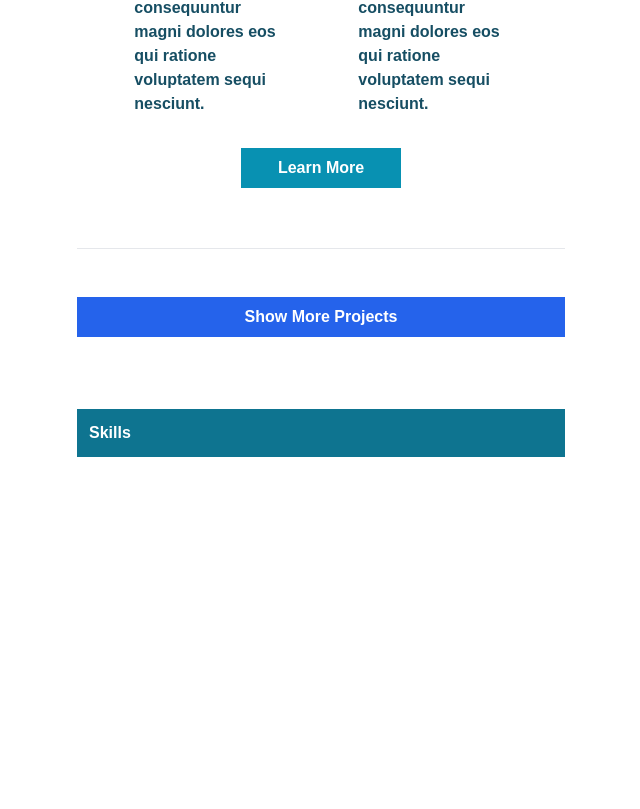
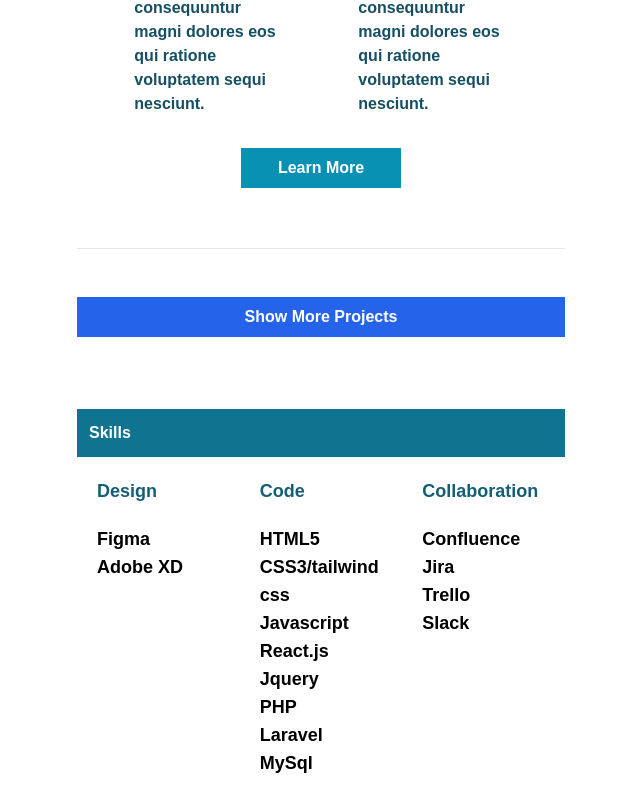
Before and after one commit to parischaralampidis3/portfolio_test, a React (Create React App) app: page / in a window 1280 px wide. Shown: the part 1523-2332 px from the top of the page, without its empty margins (319-959 px from the left). Before the commit the page ends 2064 px from the top, so only its background shows below. Built offline with nearby package versions, Linux system fonts and the light colour scheme.

Commit message:
finish skills sections

```diff
--- a/src/Components/Partials/Skills.js
+++ b/src/Components/Partials/Skills.js
@@ -4,22 +4,57 @@ import "../../Profile.css";
 function Skills() {
   return (
     <div className=" mt-12 p-3 mx-auto  w-2/5">
-    <div className="container h-3/4 bg-cyan-700 ">
-      <h1 className="font-semibold text-white p-3">Skills</h1>
-    </div>
+      <div className="container h-3/4 bg-cyan-700 ">
+        <h1 className="font-semibold text-white p-3">Skills</h1>
+      </div>
 
-    {/** --------- first portfolio project ---------- */}
-    <div className="p-5">
+      <div class="grid grid-cols-3 font-semibold text-lg ">
+
+                <div className="p-5">
+                        <div className="text-cyan-800 mb-5">
+                        <h1>Design</h1>
+                        </div>
+                        <div>
+                        <h3>Figma</h3>
+                        <h3>Adobe XD</h3>
+                        </div>
+                    </div>
+
+                    <div className="p-5">
+                        <div className="text-cyan-800 mb-5">
+                        <h1>Code</h1>
+                        </div>
+                        <div>
+                        <h3>HTML5</h3>
+                        <h3>CSS3/tailwind css</h3>
+                        <h3>Javascript</h3>
+                        <h3>React.js</h3>
+                        <h3>Jquery</h3>
+                        <h3>PHP</h3>
+                        <h3>Laravel</h3>
+                        <h3>MySql</h3>
+                        </div>
+                    </div>
+
+                    <div className="p-5">
+                        <div  className="text-cyan-800 mb-5">
+                        <h1>Collaboration</h1>
+                        </div>
+                        <div>
+                        <h3>Confluence</h3>
+                        <h3>Jira</h3>
+                        <h3>Trello</h3>
+                        <h3>Slack</h3>
+                        </div>
+                    </div>
+                    </div>
 
 
 
-      <div className="mt-8">
+
 
       </div>
 
-    </div>
-
-  </div>
   );
 }
 export default Skills;
```
Also changed, not shown: src/Components/Layouts/Footer.js (added).
